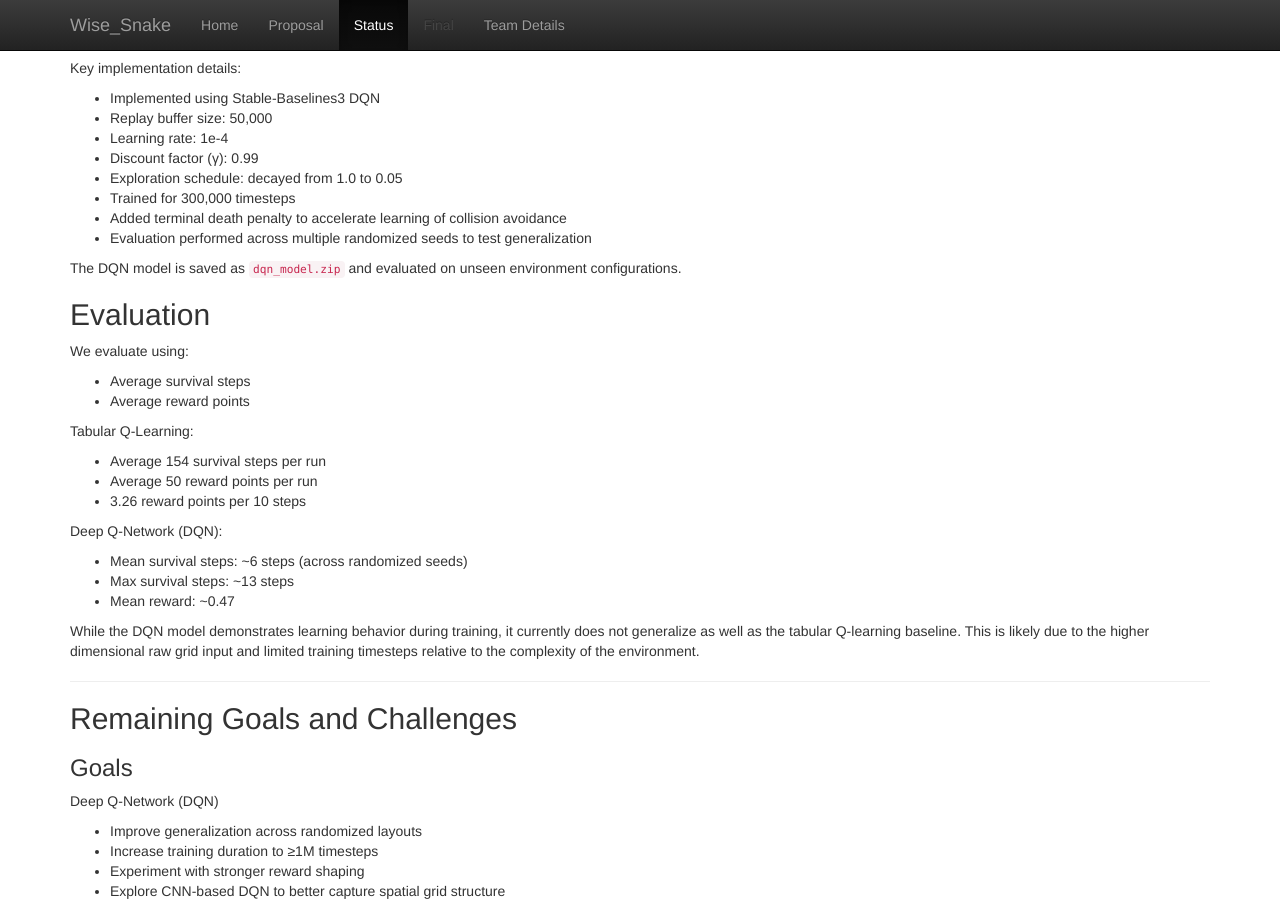
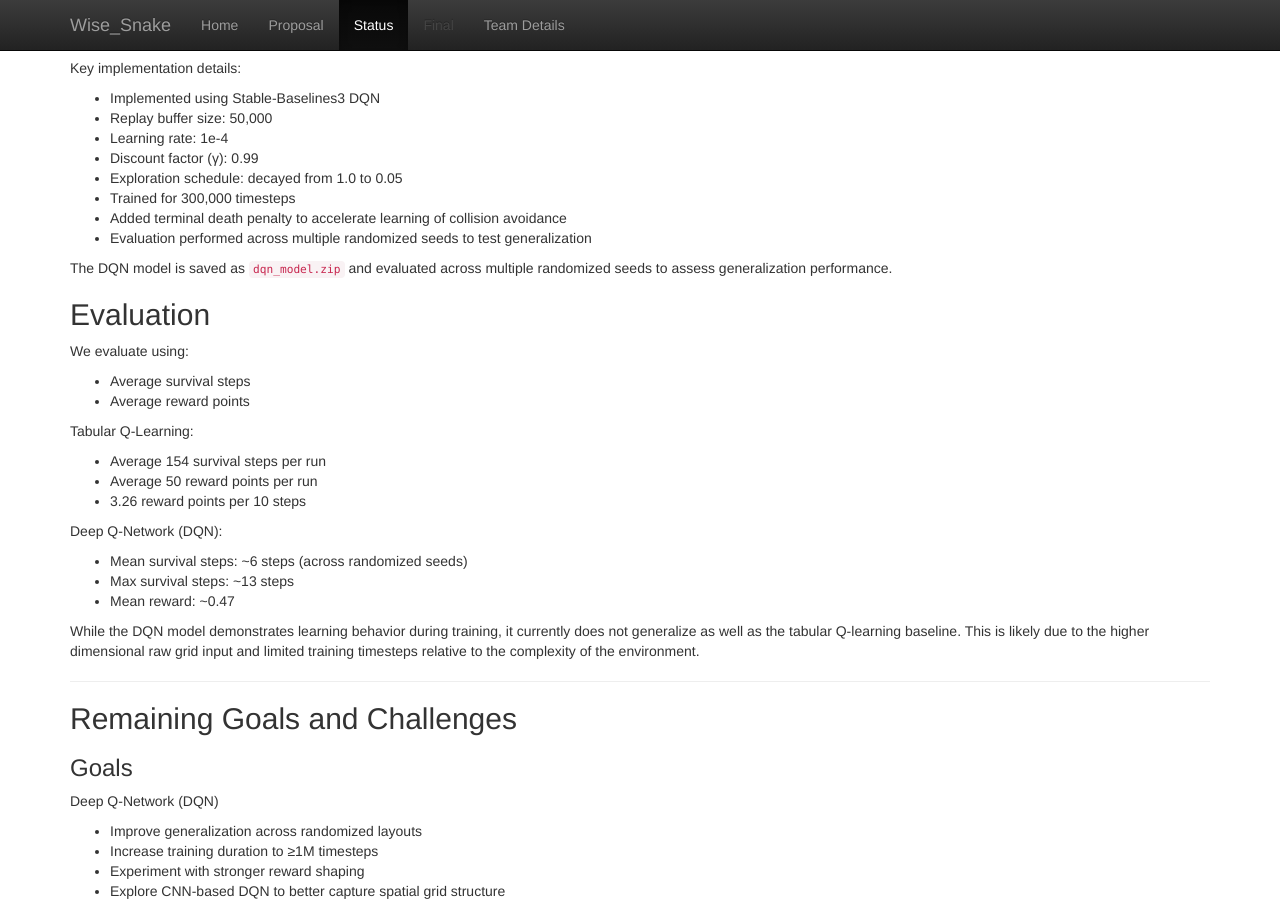
Before and after one commit to LizHan0212/Wise_Snake, a Jekyll site: the page built from docs/status.md, in a window 1280 px wide and 900 px high, scrolled down 2239 px. Built offline with Jekyll 4.4.1, drawn with Linux system fonts in a browser that asks for light colours.

Commit message:
Update status.md

```diff
--- a/docs/status.md
+++ b/docs/status.md
@@ -91,7 +91,7 @@ Key implementation details:
 - Added terminal death penalty to accelerate learning of collision avoidance
 - Evaluation performed across multiple randomized seeds to test generalization
 
-The DQN model is saved as `dqn_model.zip` and evaluated on unseen environment configurations.
+The DQN model is saved as `dqn_model.zip` and evaluated across multiple randomized seeds to assess generalization performance.
 
 
 
```
